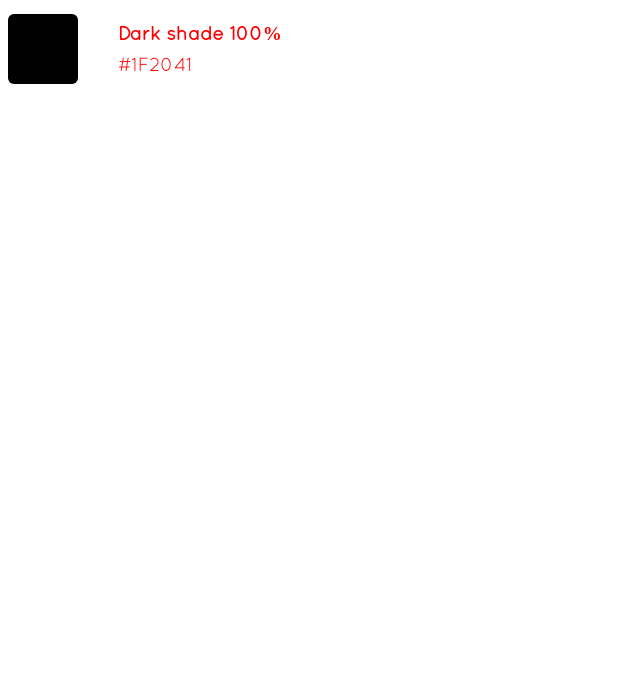
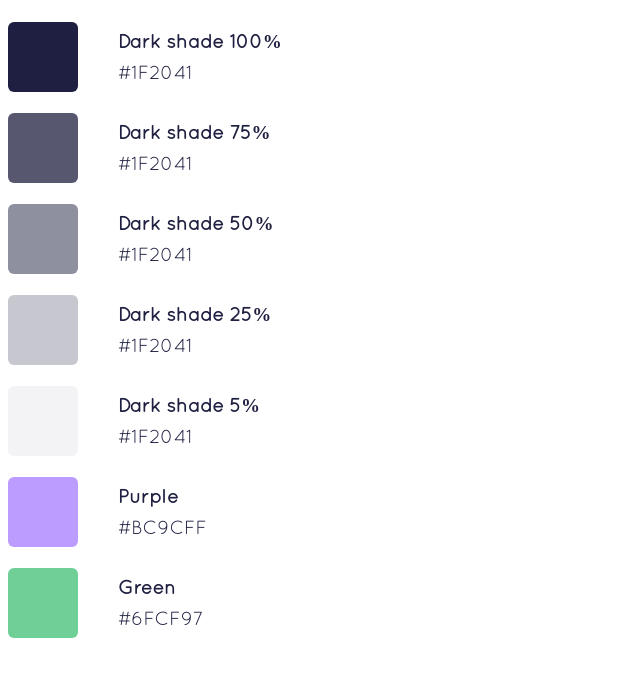
Before and after one commit to PavelSkorikov/task_2, a website built with webpack: page src/UI_kit/colors&type/colorbox/colorbox.pug in a window 1280 px wide. Shown: the whole page, without its empty margins (0-640 px from the left). Built offline with nearby package versions, Linux system fonts and the light colour scheme; files whose address does not match are found by name.

Commit message:
confirm block "Colors" on "Colors&Type" page

```diff
--- a/src/UI_kit/colors&type/colorbox/__item/colorbox__item.pug
+++ /dev/null
@@ -1,9 +0,0 @@
-<!DOCTYPE html>
-html(lang="en")
-    head
-    body
-        div(class="colorbox__item")
-            div(class='color')
-            div(class='text')
-                p Dark shade 100%
-                p #1F2041
--- a/src/UI_kit/colors&type/colorbox/colorbox.pug
+++ b/src/UI_kit/colors&type/colorbox/colorbox.pug
@@ -7,4 +7,19 @@ html(lang="en")
         title Document
         link(rel="stylesheet", href="style.css")
     body
-        include ./__item/colorbox__item.pug
+        - var values = ['100', '75', '50', '25', '5', 'Purple', 'Green'];
+        ul(class="colorbox")
+            each val in values
+                li(class="item")
+                    div(class='item__rect item__rect_color_'+val)
+                    div(class='item__text')
+                        if val == 'Purple'
+                            p Purple
+                            p #BC9CFF
+                        else
+                            if val == 'Green'
+                                p Green
+                                p #6FCF97
+                            else
+                                p Dark shade #{val}%
+                                p #1F2041
--- a/src/UI_kit/colors&type/colorbox/colorbox.scss
+++ b/src/UI_kit/colors&type/colorbox/colorbox.scss
@@ -1 +1,9 @@
-    @import "./__item/colorbox__item.scss"
+    @import "./item/item.scss";
+
+.colorbox {
+    display: flex;
+    flex-direction: column;
+    align-content: flex-start;
+    list-style: none;
+    padding: 0px;
+}
--- /dev/null
+++ b/src/UI_kit/colors&type/colorbox/item/item.scss
@@ -0,0 +1,10 @@
+@import "./item__rect.scss";
+@import "./item__text.scss";
+@import "./item__rect_color.scss";
+
+.item {
+    display: flex;
+    flex-direction: row;
+    align-items: center;
+    padding-bottom: 10px;
+}
--- /dev/null
+++ b/src/UI_kit/colors&type/colorbox/item/item__rect.scss
@@ -0,0 +1,6 @@
+.item__rect {
+    display: inline-block;
+    width: 70px;
+    height: 70px;
+    border-radius: 6px;
+}
--- /dev/null
+++ b/src/UI_kit/colors&type/colorbox/item/item__rect_color.scss
@@ -0,0 +1,19 @@
+$color: #1F2041;
+$opacity: 0;
+
+@for $i from 4 to 0 {
+    .item__rect_color_#{$i*25} {
+        background-color: $color;
+        opacity: $i*0.25;
+    }
+}
+.item__rect_color_5 {
+    background-color: $color;
+    opacity: 0.05;
+}
+.item__rect_color_Purple {
+    background-color: #BC9CFF;
+}
+.item__rect_color_Green {
+    background-color: #6FCF97;
+}
--- a/src/UI_kit/colors&type/colorbox/__item/colorbox__item.scss
+++ b/src/UI_kit/colors&type/colorbox/item/item__text.scss
@@ -1,14 +1,8 @@
-.color {
-    display: inline-block;
-    width: 70px;
-    height: 70px;
-    background-color: black;
-    border-radius: 6px;
-}
-.text {
+.item__text {
     display: inline-block;
     font-family: quicksand;
     font-style: normal;
+    color: #1F2041;
     font-size: 19px;
     line-height: 12px;
     font-style: mixed;
@@ -18,9 +12,3 @@
         font-weight: bold;
     }
 }
-.colorbox__item {
-    display: flex;
-    flex-direction: row;
-    align-items: center;
-
-}
```
